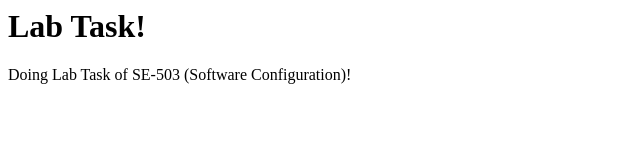
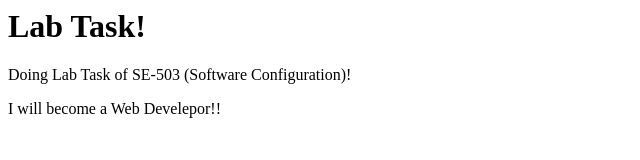
Before and after one commit to WaleedDev-39/First-Repositry-2022-ag-8036-, a plain HTML site: page index.html in a window 1280 px wide. Shown: the whole page, without its empty margins (0-640 px from the left). Drawn offline with Linux system fonts and the light colour scheme.

Commit message:
Added comment and new paragraph

```diff
--- a/index.html
+++ b/index.html
@@ -3,8 +3,10 @@
   <title> Software Configuration Management</title>
 </head>
   <body>
+    <!-- comment added -->
     <h1> Lab Task! </h1>
     <p> Doing Lab Task of SE-503 (Software Configuration)! </p>
+    <p>I will become a Web Develepor!! </p>
   </body>
 
 
```
